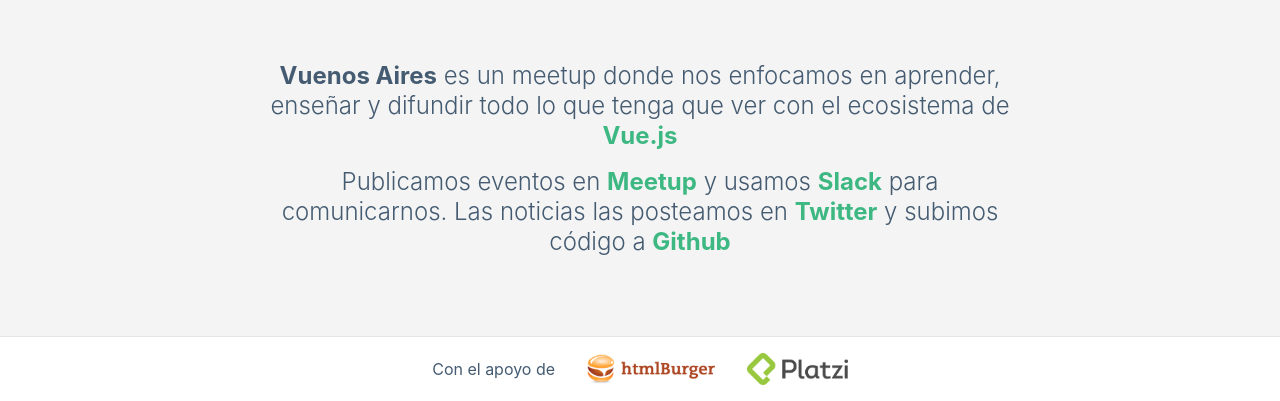
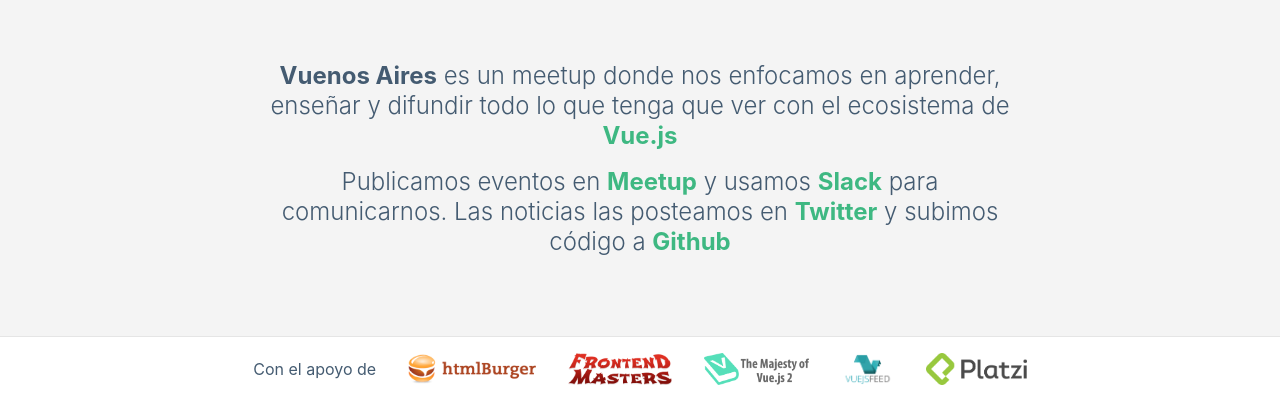
Before and after one commit to vuenos-aires/vuenos-aires.github.io, a website: page index.html in a window 1280 px wide. Shown: the part 399-800 px from the top of the page. Drawn offline with nearby package versions, Linux system fonts and the light colour scheme.

Commit message:
Adding new sponsors

```diff
--- a/index.html
+++ b/index.html
@@ -48,6 +48,15 @@
             <a href="https://htmlburger.com" target="_blank" class="ml4">
                 <img src="./img/htmlburger.png" alt="HTML Burger" class="h2 v-btm">
             </a>
+            <a href="https://frontendmasters.com" target="_blank" class="ml4">
+                <img src="./img/frontend-masters.png" alt="FrontEnd Masters" class="h2 v-btm">
+            </a>
+            <a href="https://leanpub.com/vuejs2" target="_blank" class="ml4">
+                <img src="./img/tmvuejs2.png" alt="The Majesty of Vue.js 2" class="h2 v-btm">
+            </a>
+            <a href="https://vuejsfeed.com/" target="_blank" class="ml4">
+                <img src="./img/vuejsfeed.png" alt="Vue.js Feed" class="h2 v-btm">
+            </a>
             <a href="https://platzi.com" target="_blank" class="ml4">
                 <img src="./img/platzi.png" alt="Platzi" class="h2 v-btm">
             </a>
```
Also changed, not shown: img/frontend-masters.png (added), img/tmvuejs2.png (added), img/vuejsfeed.png (added).
